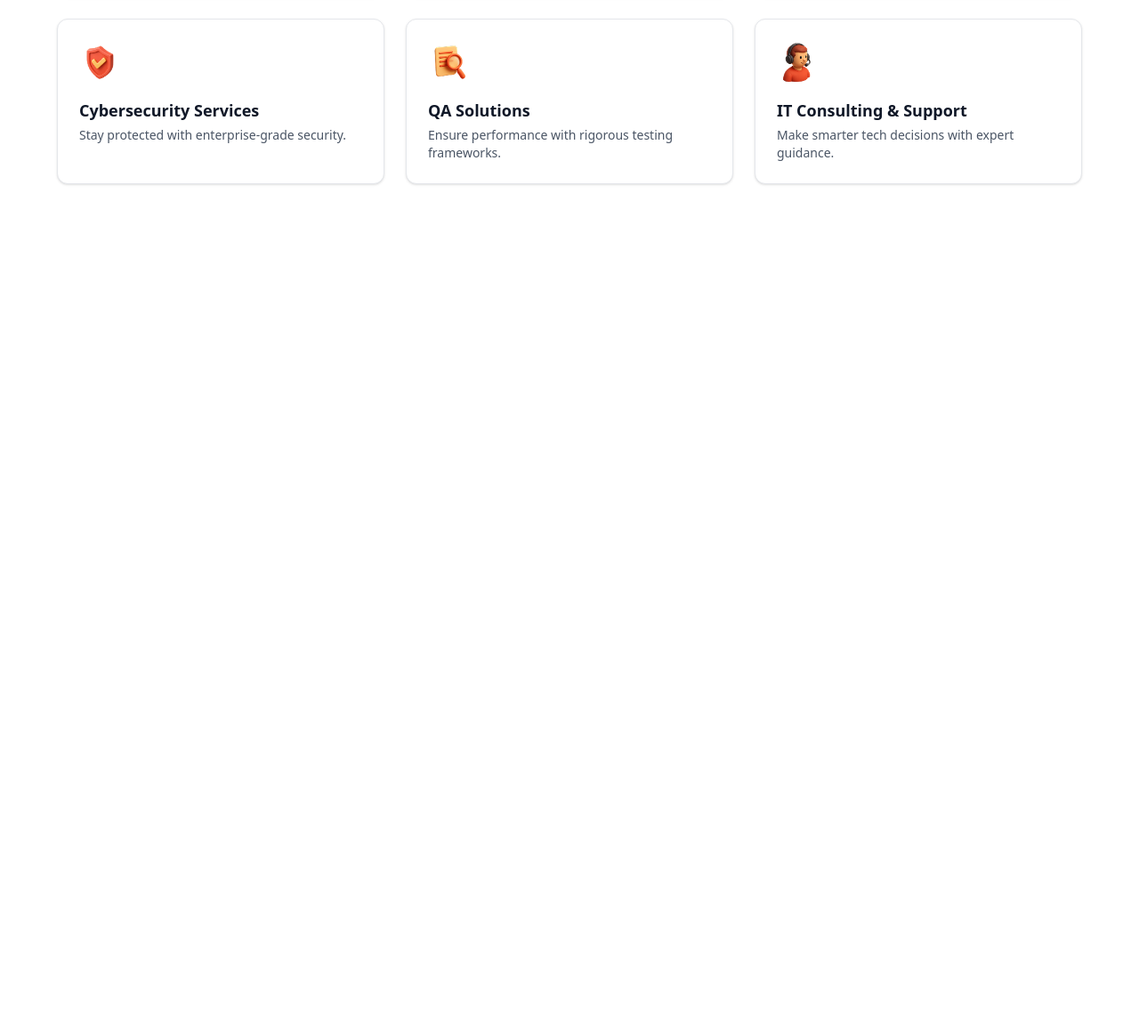
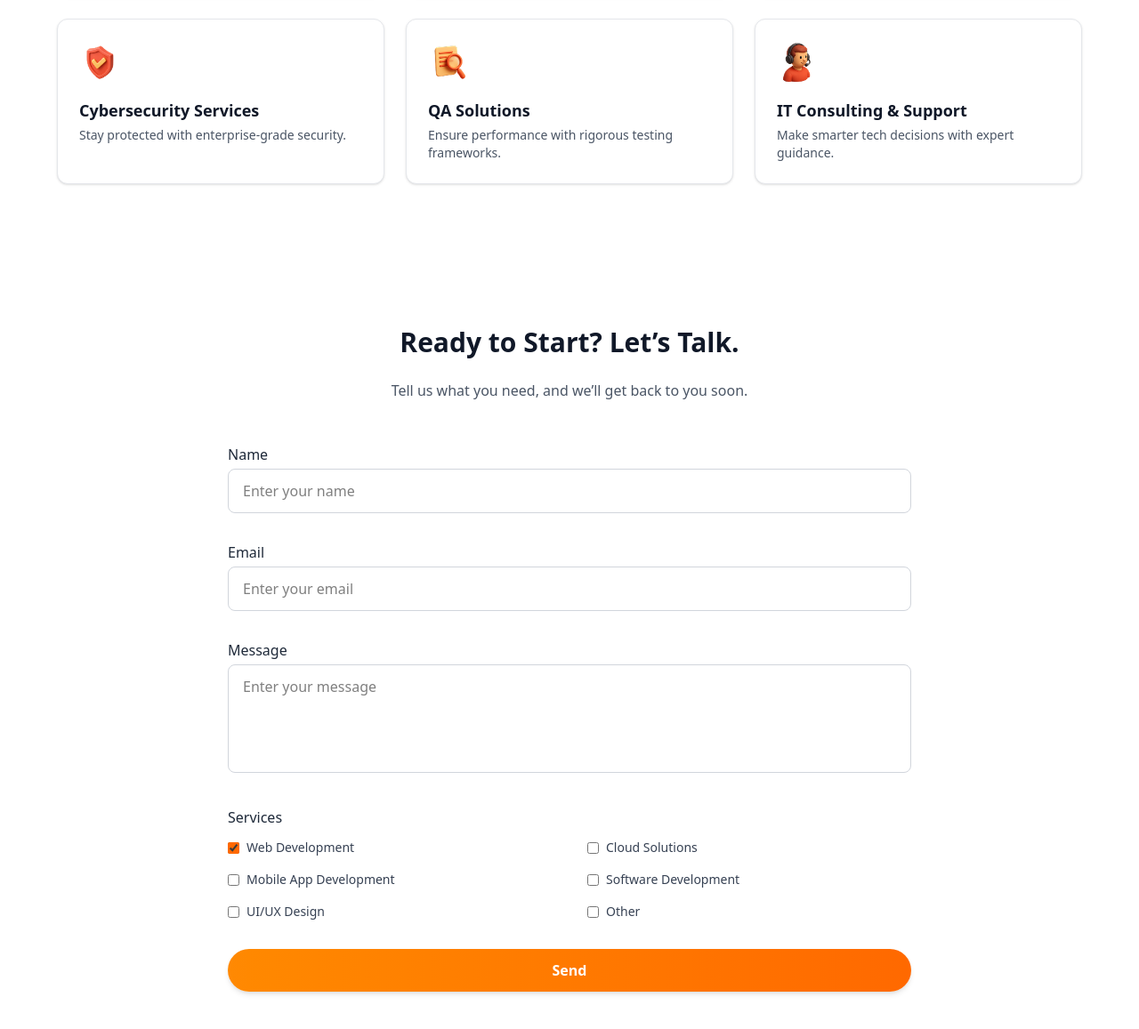
Before and after one commit to radengunawan/challenge_2_Eka_Gunawan, a website: page src/index.html in a window 1280 px wide. Shown: the part 2821-3978 px from the top of the page at 89% size. Before the commit the page ends 3108 px from the top, so only its background shows below. Drawn offline with Linux system fonts and the light colour scheme.

Commit message:
last section

```diff
--- a/src/index.html
+++ b/src/index.html
@@ -462,5 +462,92 @@
         </div>
       </div>
     </section>
+    <!-- Contact Section -->
+    <section class="w-full bg-white py-20 px-6">
+      <div class="max-w-3xl mx-auto text-center space-y-6">
+        <h2 class="text-3xl font-bold text-gray-900">
+          Ready to Start? Let’s Talk.
+        </h2>
+        <p class="text-gray-600 max-w-md mx-auto">
+          Tell us what you need, and we’ll get back to you soon.
+        </p>
+      </div>
+
+      <!-- Contact Form -->
+      <form class="max-w-3xl mx-auto mt-12 space-y-8">
+        <!-- Name -->
+        <div>
+          <label class="block font-medium text-gray-800 mb-1">Name</label>
+          <input
+            type="text"
+            placeholder="Enter your name"
+            class="w-full border border-gray-300 rounded-lg px-4 py-3 focus:outline-none focus:ring-2 focus:ring-orange-400"
+          />
+        </div>
+
+        <!-- Email -->
+        <div>
+          <label class="block font-medium text-gray-800 mb-1">Email</label>
+          <input
+            type="email"
+            placeholder="Enter your email"
+            class="w-full border border-gray-300 rounded-lg px-4 py-3 focus:outline-none focus:ring-2 focus:ring-orange-400"
+          />
+        </div>
+
+        <!-- Message -->
+        <div>
+          <label class="block font-medium text-gray-800 mb-1">Message</label>
+          <textarea
+            rows="4"
+            placeholder="Enter your message"
+            class="w-full border border-gray-300 rounded-lg px-4 py-3 focus:outline-none focus:ring-2 focus:ring-orange-400 resize-none"
+          ></textarea>
+        </div>
+
+        <!-- Services (Checkbox Grid) -->
+        <div>
+          <label class="block font-medium text-gray-800 mb-3">Services</label>
+          <div
+            class="grid grid-cols-1 sm:grid-cols-2 gap-x-10 gap-y-4 text-sm text-gray-700"
+          >
+            <label class="flex items-center gap-2">
+              <input type="checkbox" class="accent-orange-500" checked />
+              Web Development
+            </label>
+            <label class="flex items-center gap-2">
+              <input type="checkbox" class="accent-orange-500" />
+              Cloud Solutions
+            </label>
+            <label class="flex items-center gap-2">
+              <input type="checkbox" class="accent-orange-500" />
+              Mobile App Development
+            </label>
+            <label class="flex items-center gap-2">
+              <input type="checkbox" class="accent-orange-500" />
+              Software Development
+            </label>
+            <label class="flex items-center gap-2">
+              <input type="checkbox" class="accent-orange-500" />
+              UI/UX Design
+            </label>
+            <label class="flex items-center gap-2">
+              <input type="checkbox" class="accent-orange-500" />
+              Other
+            </label>
+          </div>
+        </div>
+
+        <!-- Submit Button -->
+        <div>
+          <button
+            type="submit"
+            class="w-full bg-gradient-to-r from-orange-400 to-orange-500 hover:from-orange-500 hover:to-orange-600 text-white font-semibold py-3 rounded-full shadow-md transition duration-300"
+          >
+            Send
+          </button>
+        </div>
+      </form>
+    </section>
   </body>
 </html>
```
Also changed, not shown: src/css/output.css.
